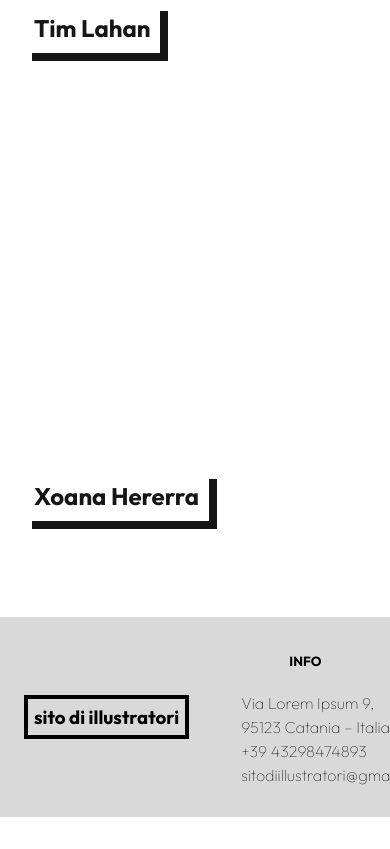
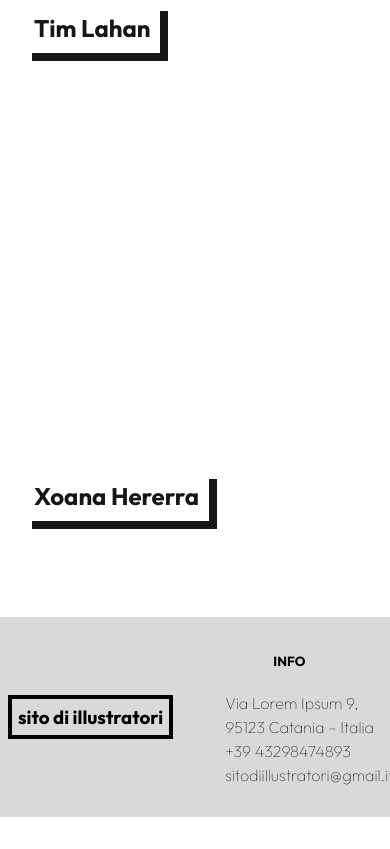
Before and after one commit to GiorgiaDiGregorio/Esercitazione-Sito-Illustratori, a plain HTML site: page index.html in a window 390 px wide. Shown: the part 2413-3262 px from the top of the page. Drawn offline with Linux system fonts and the light colour scheme.

Commit message:
Update stile2.css

```diff
--- a/css/stile2.css
+++ b/css/stile2.css
@@ -217,10 +217,11 @@ footer ul {
         padding: 0 16px 0;
     }
 
+    footer {
+        padding: 0 8px;
+    }
 
-    footer .componenti {
-        gap: 32px;
-    }
+
 
 }
 
@@ -248,15 +249,7 @@ footer ul {
     }
 
     .componenti {
-        display: flex;
         margin: 12px;
-        gap: 12px;
-        align-items: center;
     }
 
-    footer {
-        padding: 0 24px 0;
-    }
-
-
 }
```
